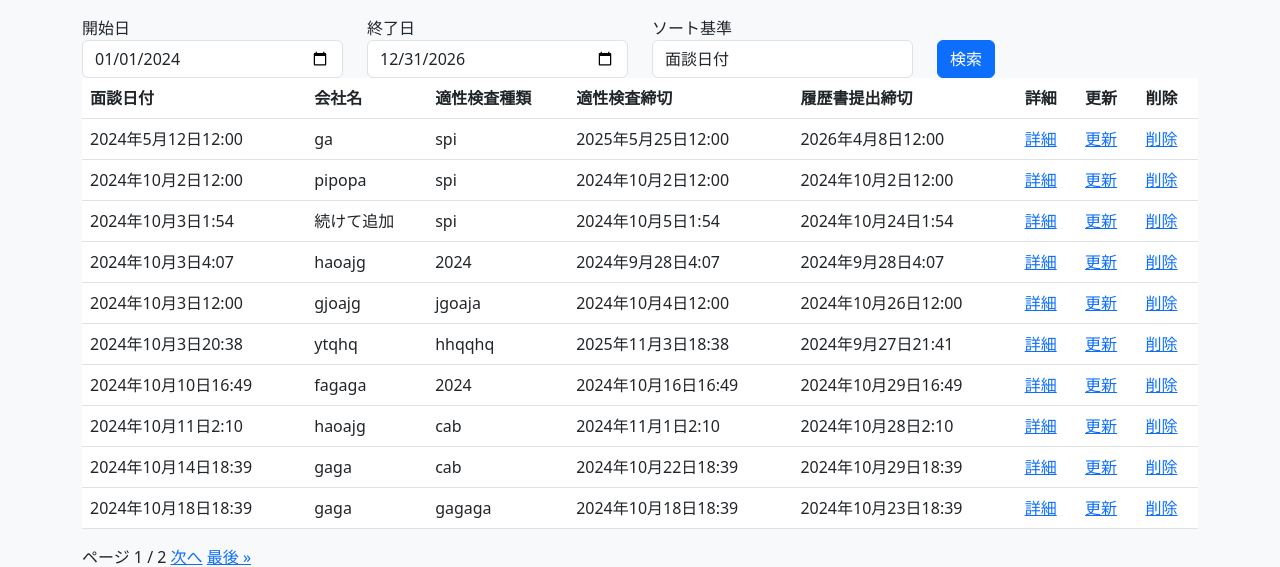
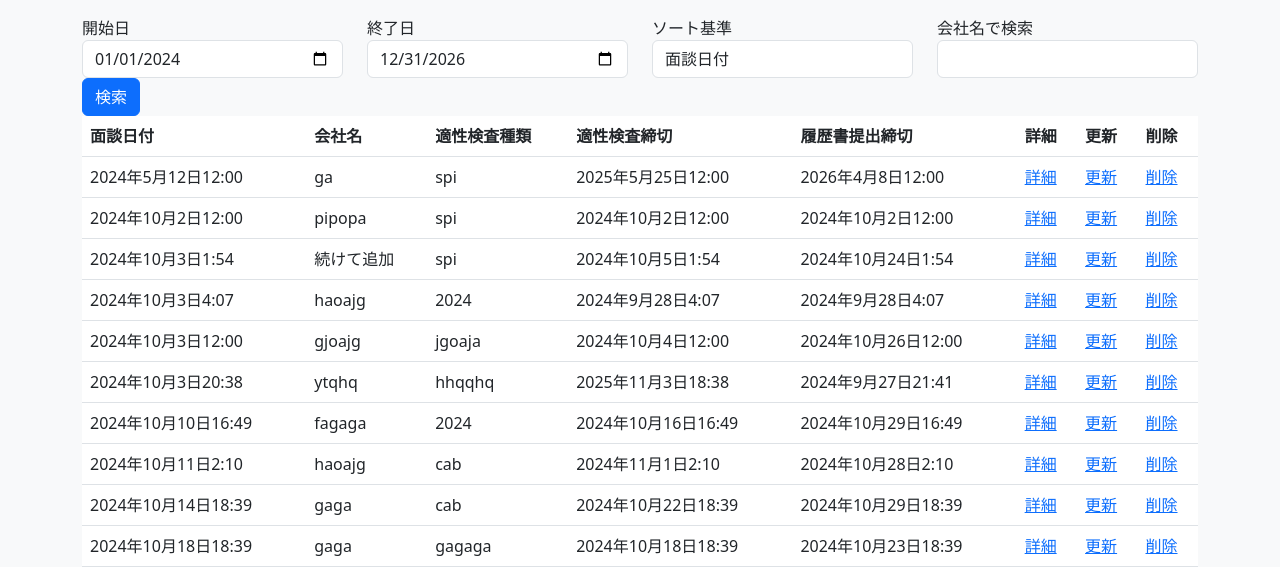
Before and after one commit to Katsuharuby/portofolio_sample, a Django app: page / in a window 1280 px wide. Shown: the part 150-717 px from the top of the page. Run offline with Django 4.2, Linux system fonts and the light colour scheme; a user stored in the database is signed in; data comes from the database, SQL or seed files in the repository.

Commit message:
会社名検索を追加

```diff
--- a/manage_app/templates/manage_app/day_list.html
+++ b/manage_app/templates/manage_app/day_list.html
@@ -49,6 +49,10 @@
                 <option value="date_of_spi" {% if request.GET.filter_by == "date_of_spi" %}selected{% endif %}>適性検査締切</option>
                 <option value="resume_of_spi" {% if request.GET.filter_by == "resume_of_spi" %}selected{% endif %}>履歴書提出締切</option>
             </select>
+        </div>
+        <div class="col-md-3">
+            <label for="company_name">会社名で検索</label>
+            <input type="text" name="company_name" class="form-control" value="{{ request.GET.company_name }}">
         </div>
         <div class="col-md-3 align-self-end">
             <button type="submit" class="btn btn-primary">検索</button>
--- a/manage_app/views.py
+++ b/manage_app/views.py
@@ -10,7 +10,8 @@ from django.contrib.auth import login
 from django.utils import timezone
 from datetime import timedelta,datetime
 from .forms import DateRangeForm
-from django.utils.dateparse import parse_date
+# from django.utils.dateparse import parse_date
+from django.db.models import Q
 
 class IndexView(LoginRequiredMixin, generic.ListView):
     model = Day
@@ -29,6 +30,7 @@ class IndexView(LoginRequiredMixin, generic.ListView):
         start_date = datetime.strptime(start_date_str, '%Y-%m-%d').replace(hour=0, minute=0, second=0)
         end_date = datetime.strptime(end_date_str, '%Y-%m-%d').replace(hour=23, minute=59, second=59)
 
+        company_name = self.request.GET.get('company_name', '')
 
         queryset = Day.objects.filter(author=self.request.user)
 
@@ -36,6 +38,9 @@ class IndexView(LoginRequiredMixin, generic.ListView):
             queryset = queryset.filter(**{
                 f'{filter_by}__range': [start_date, end_date]
             })
+
+        if company_name:
+            queryset = queryset.filter(Q(name_of_company__icontains=company_name))
 
         return queryset.order_by(filter_by)
 
```
